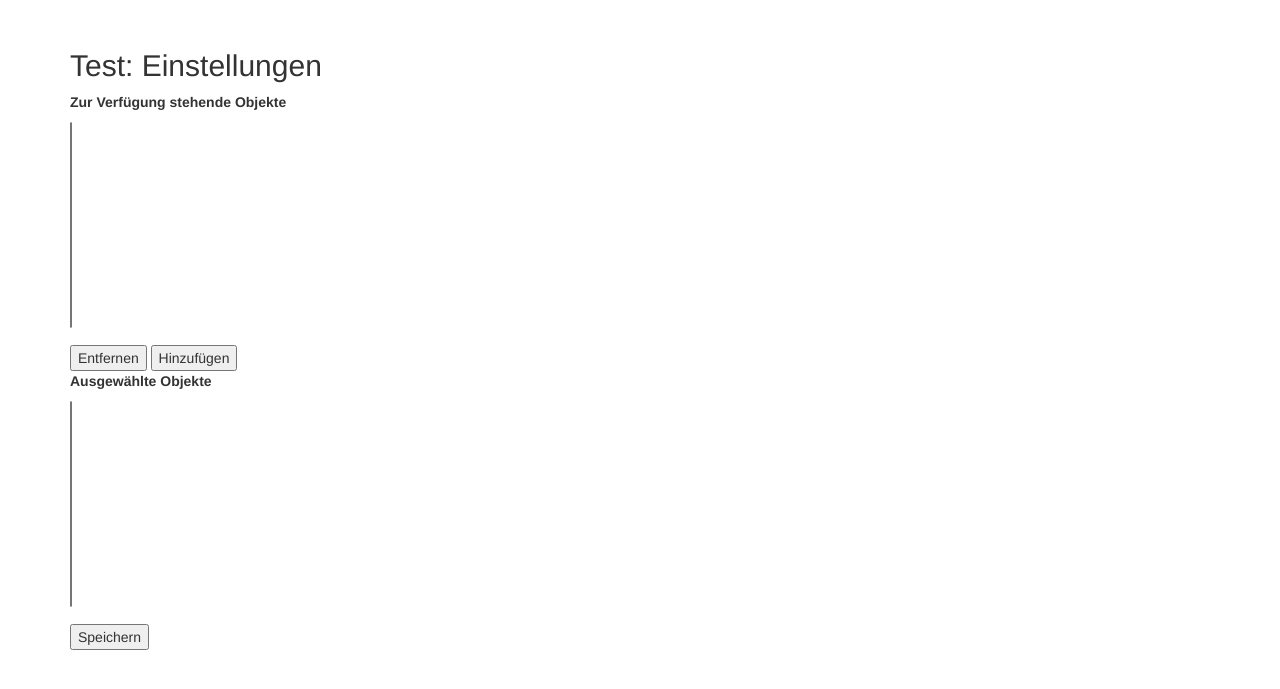
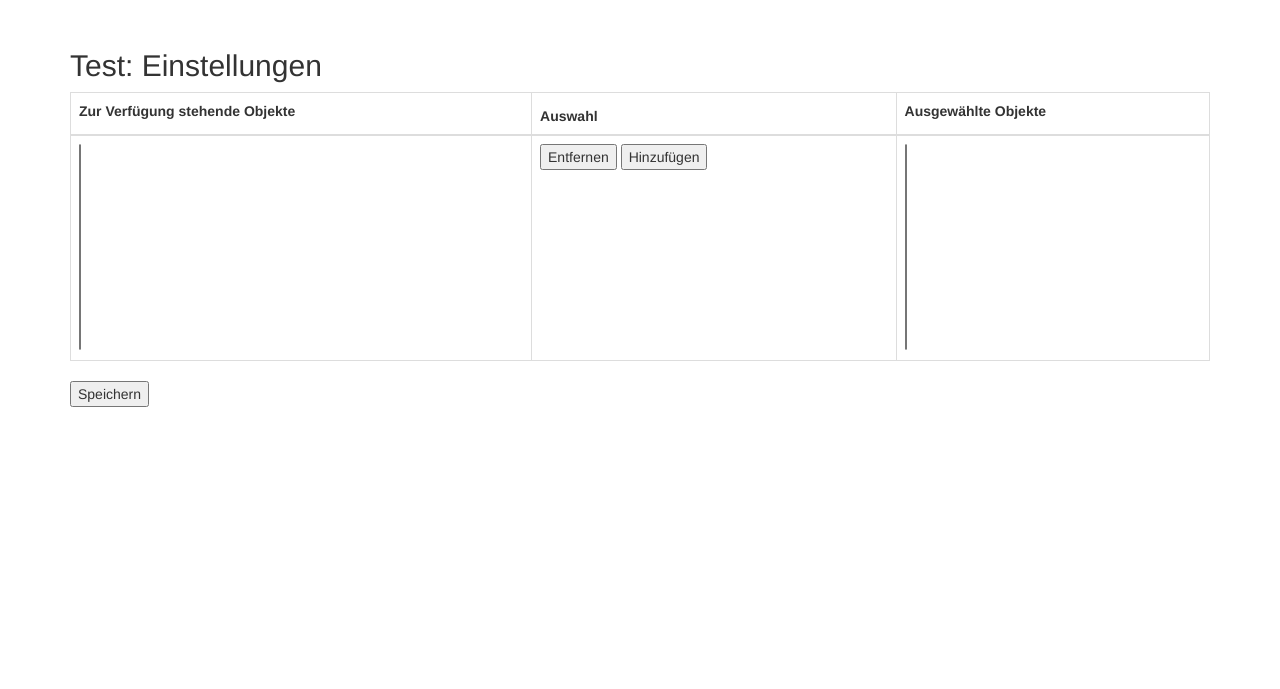
Before and after one commit to strolbor/Pi-Robiot-Workspace, a Flask app: page /api/test/1 in a window 1280 px wide. Shown: the part 51-740 px from the top of the page. Run offline with Flask 2, Linux system fonts and the light colour scheme; parts of the project's set-up code (start-up, migrations or seed data) failed here and were passed over; some libraries are stand-ins or nearby versions.

Commit message:
Listenfelder 3

```diff
--- a/server/templates/Listenfelder.html
+++ b/server/templates/Listenfelder.html
@@ -6,18 +6,23 @@
     {% if label %}<h2>{{label}}</h2>{% endif %}
     <form action="" method="post" novalidate>
         {{form.hidden_tag()}}
-    <div class="form-group ">
-        <p><label class="control-label" for="selected">{{ form.ein.label }}</label><br />
-                {{ form.ein(rows=12,size=12) }}
-        </p>
-    </div>
-    {{ form.submit3() }} {{ form.submit2() }}
-    <div class="form-group ">
-        <p><label class="control-label" for="selected">{{ form.selected.label }}</label><br />
-        {{ form.selected(rows=12,size=12) }}
-        </p>
-    </div>
 
+        <table class="table table-bordered">
+            <thead>
+              <tr>
+                <th>{{ form.ein.label }}</th>
+                <th>Auswahl</th>
+                <th>{{ form.selected.label }}</th>
+              </tr>
+            </thead>
+            <tbody>
+                <tr>
+                  <td>{{ form.ein(rows=12,size=12) }}</td>
+                  <td>{{ form.submit3() }} {{ form.submit2() }}</td>
+                  <td>{{ form.selected(rows=12,size=12) }}</td>
+                </tr>
+            </tbody>
+        </table>
     <p>{{ form.submit() }} </p>
 </form>
 {% endblock %}
```
